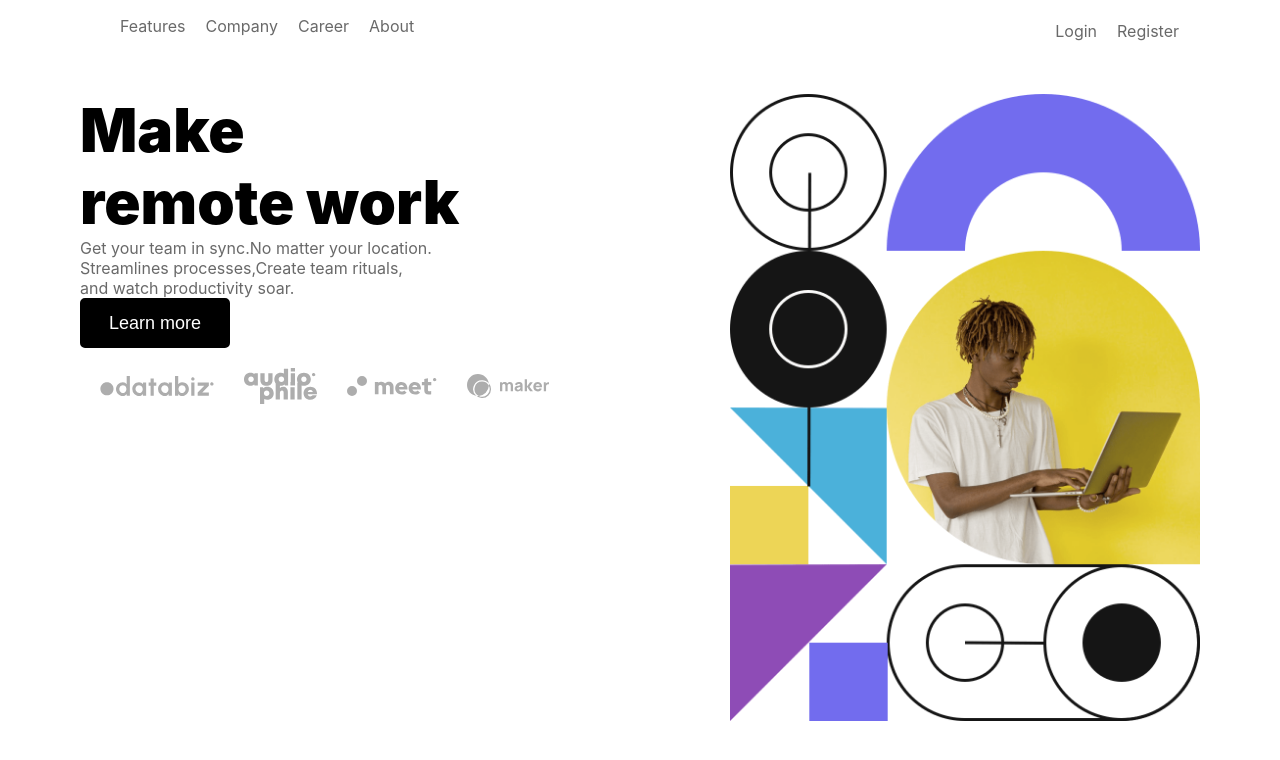
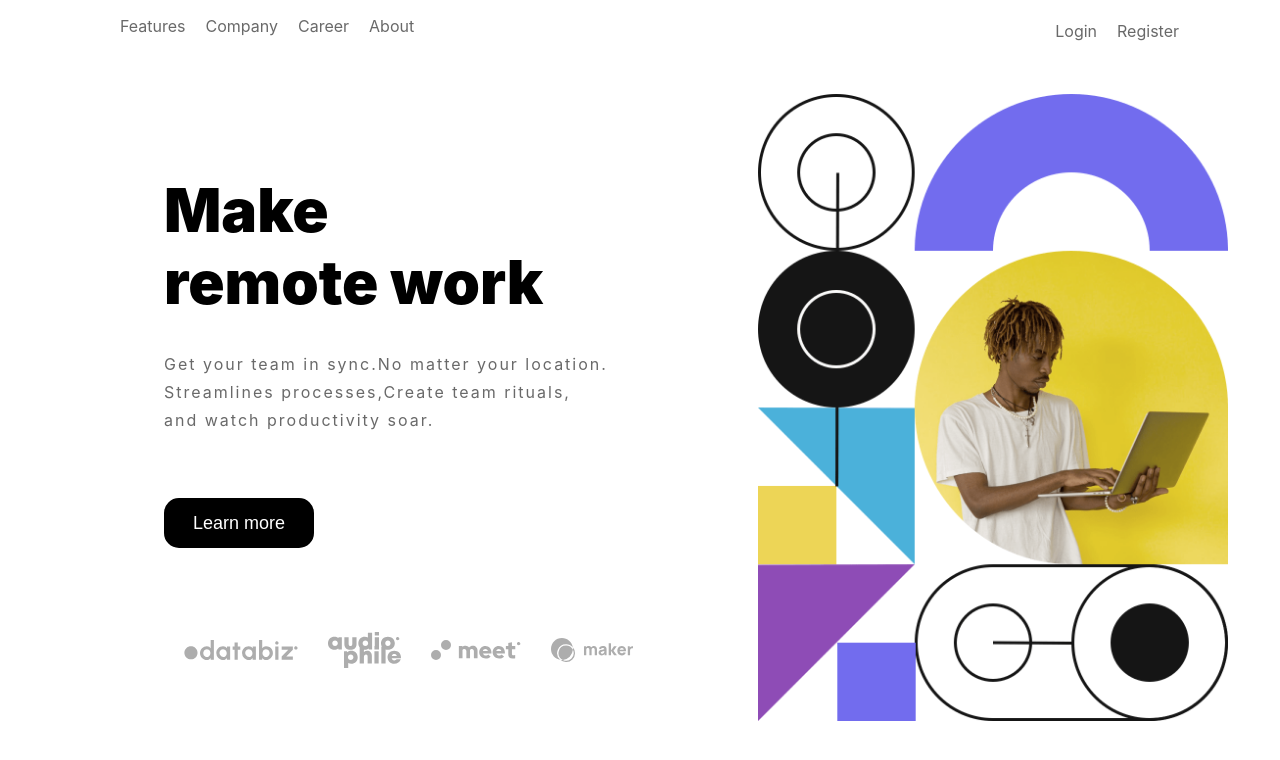
Before and after one commit to ElyesBenKhoud/ForFun-Frontend-Mentor-Intro-SPA, a React (Create React App) app: page / in a window 1280 px wide. Shown: the top 760 px of the page. Built offline with nearby package versions, Linux system fonts and the light colour scheme.

Commit message:
style fixes

```diff
--- a/src/App.css
+++ b/src/App.css
@@ -71,14 +71,14 @@
 .more-btn{
   background-color: black;
   border: 2px solid black;
-  border-radius: 5px;
+  border-radius: 15px;
   color: white;
   width: 150px;
   height: 50px;
   text-align: center;
   font-size: 18px;
   cursor: pointer;
-
+margin-top: 2rem;
 }
 
 .more-btn:hover{
@@ -92,11 +92,20 @@
   align-items: center;
   padding: 20px;
   column-gap: 30px;
+  margin-top: 4rem;
 }
 
 .Left-information{
 display: flex;
 flex-direction: column;
 align-content: space-around;
+margin-left: 7rem;
+margin-top: 5rem;
+}
 
+.desc{
+  margin-top: 2rem;
+  margin-bottom: 2rem;
+  letter-spacing: 2px;
+  line-height: 28px;
 }
```
